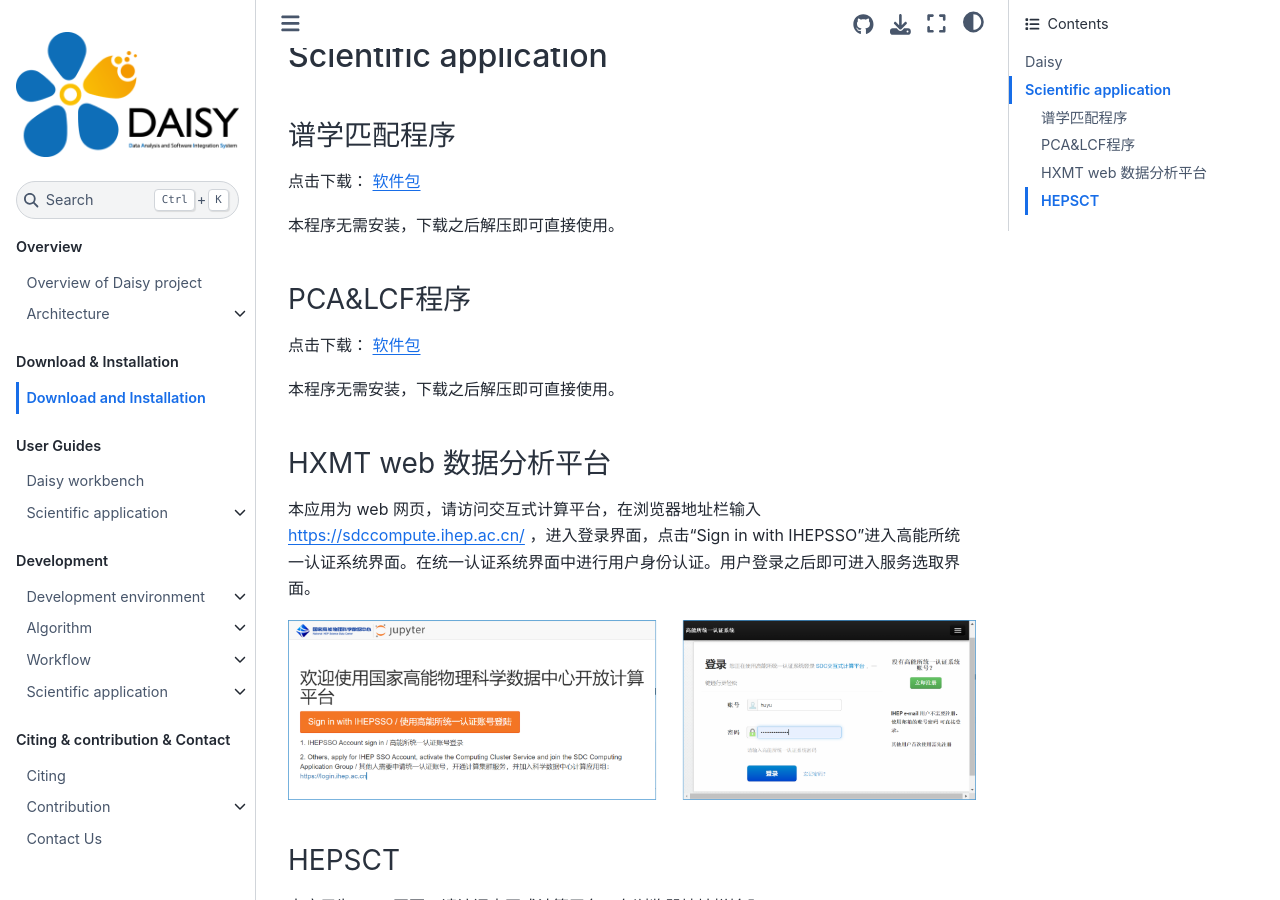
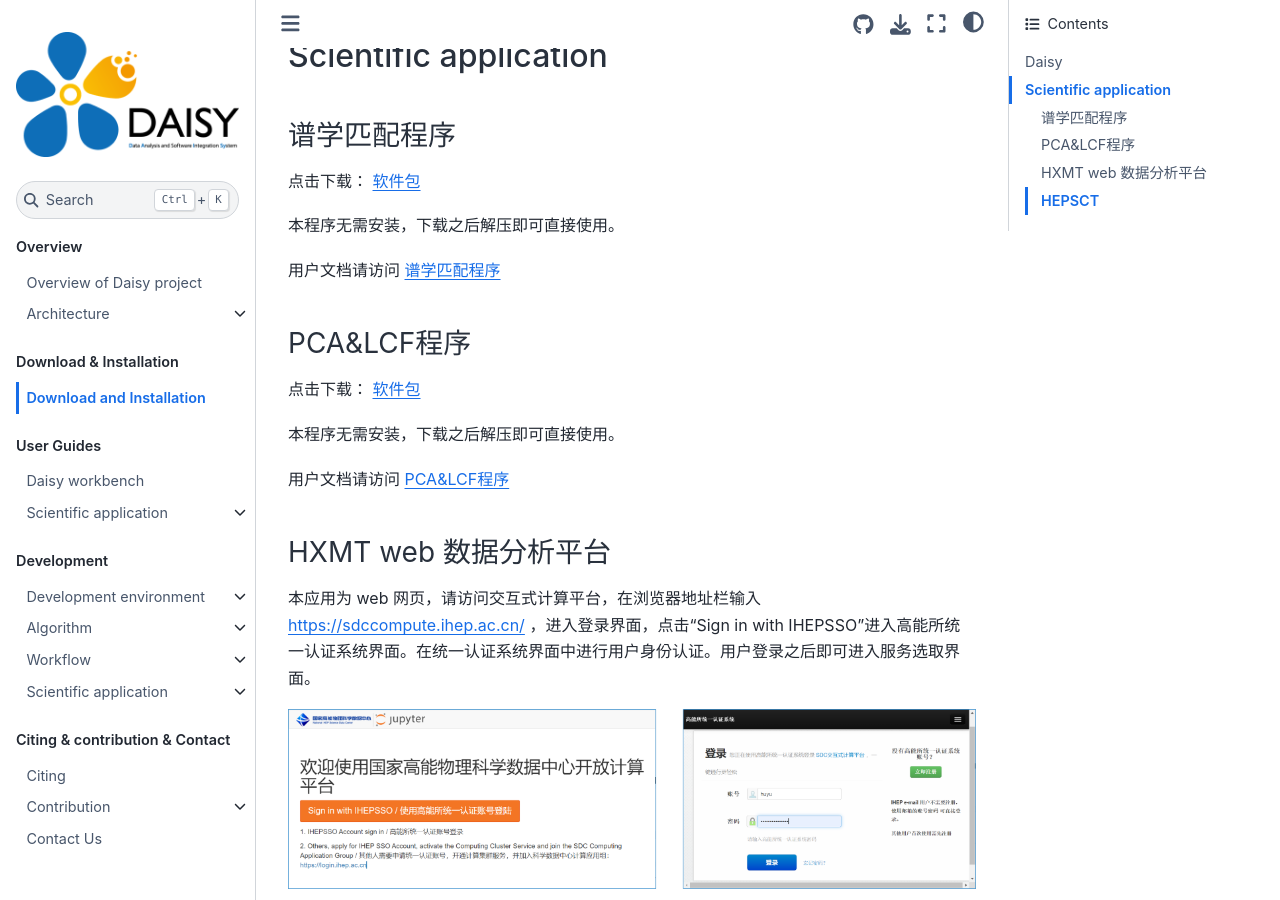
Before and after one commit to huyuhuster/daisydoc, a Jupyter Book: the page built from docs/reference/installation.md, in a window 1280 px wide and 900 px high, scrolled down 862 px. Built offline with Jupyter Book 1.0.4 settings and Sphinx 7.4.7 and the Sphinx Book theme 1.1.4, drawn with Linux system fonts in a browser that asks for light colours.

Commit message:
Update installation.md

```diff
--- a/docs/reference/installation.md
+++ b/docs/reference/installation.md
@@ -36,11 +36,15 @@
 
 本程序无需安装，下载之后解压即可直接使用。
 
+用户文档请访问 [](../tutorial/XASmatch.md)
+
 ### PCA&LCF程序
 
 点击下载： [软件包](https://docs.ihep.ac.cn/link/AAF9A02D2FDEF64AED9BB07E00D1414ED4)
 
 本程序无需安装，下载之后解压即可直接使用。
+
+用户文档请访问 [](../tutorial/XASpcalcf.md)
 
 ### HXMT web 数据分析平台
 
```
